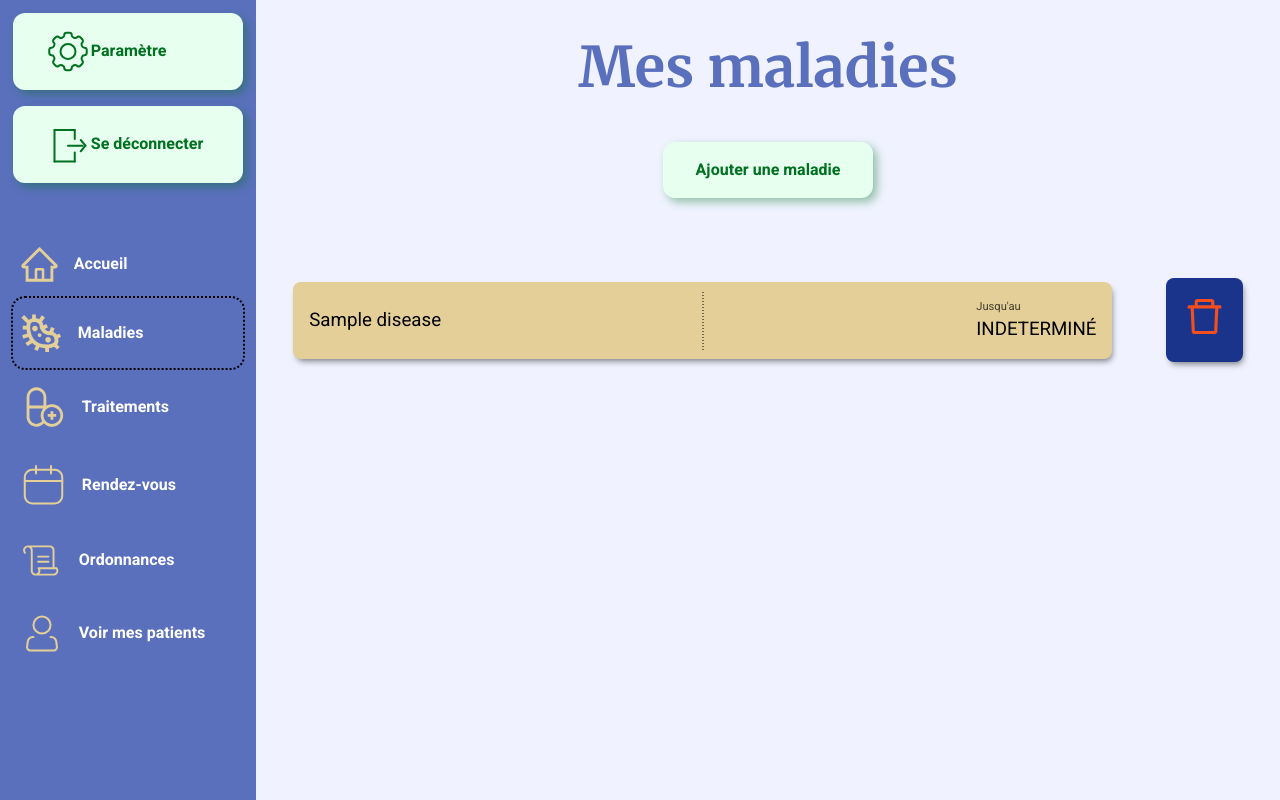
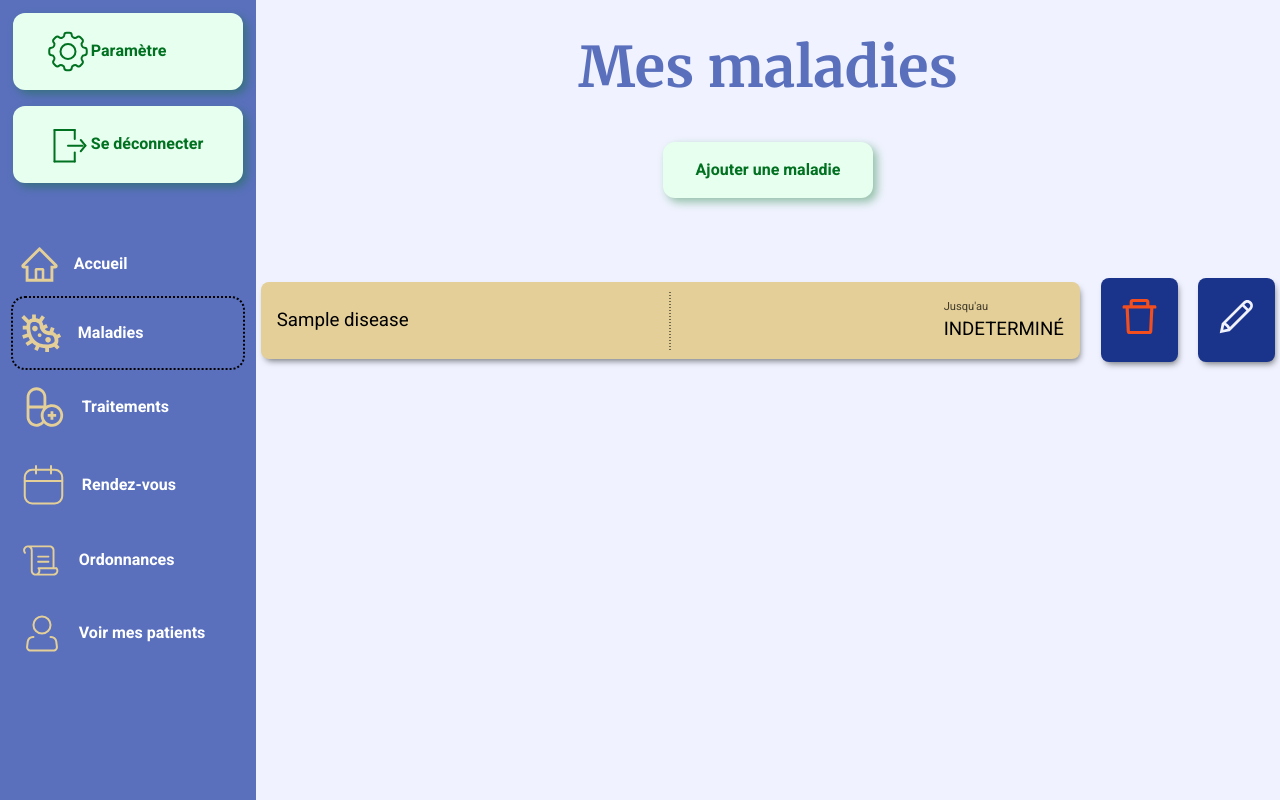
Before and after one commit to Redshark61/mon-carnet-de-sante, a Django app: page /home/diseases/ in a window 1280 px wide. Run offline with Django 4.2, Linux system fonts and the light colour scheme; a user stored in the database is signed in; tables that the repository leaves empty hold one stand-in row (values such as "Sample post").

Commit message:
add edit

```diff
--- a/health_book/home/templates/home/diseases.html
+++ b/health_book/home/templates/home/diseases.html
@@ -28,6 +28,9 @@
 			<div class="card card--delete">
 				<a href="{% url 'home:delete_disease' disease.id %}"><img src="{% static 'img/delete.svg' %}" alt=""></a>
 			</div>
+			<div class="card card--edit">
+				<a href="{% url 'home:edit_disease' disease.id %}"><img src="{% static 'img/pen.svg' %}" alt=""></a>
+			</div>
 		</div>
 		{% endfor %}
 		{% else %}
--- a/health_book/home/urls.py
+++ b/health_book/home/urls.py
@@ -8,6 +8,7 @@ from .views.settingsView import SettingsView
 from .views.treatmentView import TreatmentsView
 from .views.changePasswordView import ChangePasswordView
 from .views.addDisease import AddDisease
+from .views.editDisease import EditDisease
 from .views.deleteDisease import DeleteDisease
 from .views.addTreatment import AddTreatment
 from .views.deleteTreatment import DeleteTreatment
@@ -26,7 +27,8 @@ urlpatterns = [
     path('settings/password_success', passwordSuccess, name="password_success"),
     path('appointments/', AppointmentsView.as_view(), name="appointments"),
     path('disease/add', AddDisease.as_view(), name="add_disease"),
-    path('delete_disease/<int:pk>', DeleteDisease.as_view(), name="delete_disease"),
+    path('disease/delete/<int:pk>', DeleteDisease.as_view(), name="delete_disease"),
+    path('disease/edit/<int:pk>', EditDisease.as_view(), name="edit_disease"),
     path('treatment/add', AddTreatment.as_view(), name="add_treatment"),
     path('delete_treatment/<int:pk>', DeleteTreatment.as_view(), name="delete_treatment"),
     path('appointment/add', AddAppointment.as_view(), name="add_appointment"),
--- a/health_book/static/style/components/_card.scss
+++ b/health_book/static/style/components/_card.scss
@@ -10,6 +10,18 @@
 	@include media-min($phone) {
 		width: auto;
 		margin-inline: 5vw;
+	}
+}
+
+.card--edit {
+	width: auto;
+	height: 100%;
+	background-color: $dark-blue;
+	margin-left: 1rem;
+
+	img {
+		width: 45px;
+		height: 45px;
 	}
 }
 
--- a/health_book/static/style/main.css
+++ b/health_book/static/style/main.css
@@ -614,6 +614,18 @@ form {
   }
 }
 
+.card--edit {
+  width: auto;
+  height: 100%;
+  background-color: #1b348b;
+  margin-left: 1rem;
+}
+
+.card--edit img {
+  width: 45px;
+  height: 45px;
+}
+
 .card--delete {
   width: auto;
   height: 100%;
```
Also changed, not shown: health_book/home/templates/home/edit_disease.html (added, +15 -0 lines), health_book/home/views/editDisease.py (added, +31 -0 lines), health_book/static/img/pen.svg (added), 1 other file.
